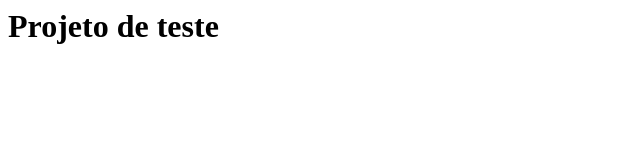
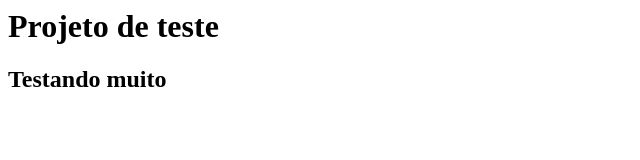
Before and after one commit to luimoraesdesouza/Teste01, a plain HTML site: page index.html in a window 1280 px wide. Shown: the whole page, without its empty margins (0-640 px from the left). Drawn offline with Linux system fonts and the light colour scheme.

Commit message:
Segunda alteracao

```diff
--- a/index.html
+++ b/index.html
@@ -3,5 +3,6 @@
 	</head>
 	<body>
 		<h1>Projeto de teste</h1>
+		<h2>Testando muito</h2>
 	</body>
 </html>
```
